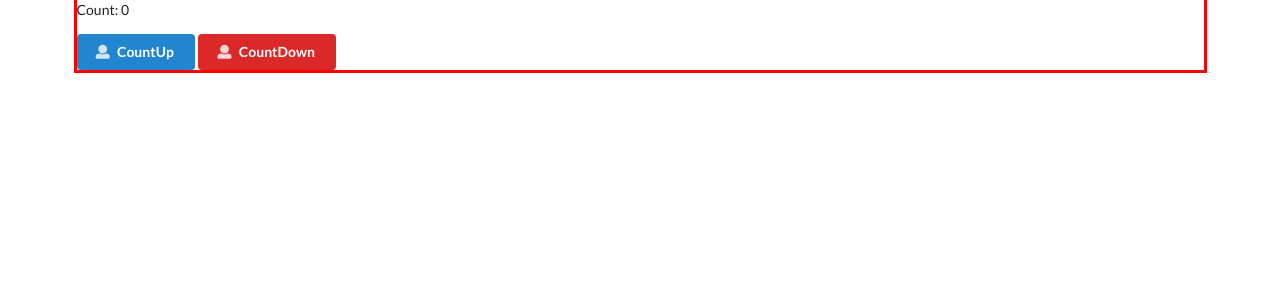
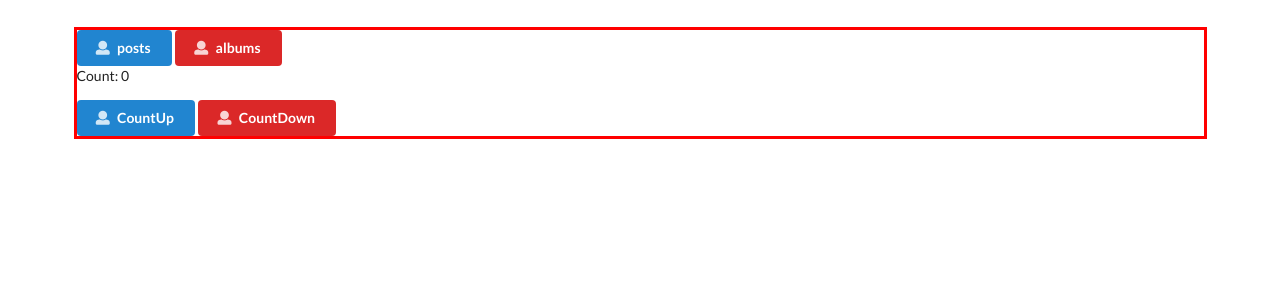
Before and after one commit to Hayate08A/youtube-reactStarted, a React (Create React App) app: page / in a window 1280 px wide. Shown: the top 300 px of the page. Built offline with nearby package versions, Linux system fonts and the light colour scheme.

Commit message:
[Add] #7 axios を用いたHTTP通信の実装
as [] でいいのか・・・？

```diff
--- a/public/style.css
+++ b/public/style.css
@@ -1,6 +1,7 @@
 .app_container {
   outline: solid 3px #ff0000;
   background: #fff;
+  margin-top: 30px;
 }
 
 .button_container {
--- a/src/components/app/App.tsx
+++ b/src/components/app/App.tsx
@@ -1,10 +1,36 @@
-import React from 'react';
+import React, { useState } from 'react';
 
 import Counter from '../counter/Counter';
+import Button from '../button/Button';
+import jsonplaceholder from '../../apis/jsonplaceholder';
+import Resources from '../resources/Resources';
 
 export const App = () => {
+  const [resources, setResources] = useState([]);
+
+  const getPosts = async () => {
+    try {
+      const posts = await jsonplaceholder.get('/post');
+      setResources(posts.data as []);
+    } catch (error) {
+      console.log(error);
+    }
+  };
+
+  const getAlbums = async () => {
+    try {
+      const albums = await jsonplaceholder.get('/albums');
+      setResources(albums.data as []);
+    } catch (error) {
+      console.log(error);
+    }
+  };
+
   return (
     <div className='ui container app_container'>
+      <Button onClick={getPosts} buttonColor='primary' title='posts' />
+      <Button onClick={getAlbums} buttonColor='red' title='albums' />
+      <Resources resources={resources} />
       <Counter />
     </div>
   );
--- a/src/components/app/app.scss
+++ b/src/components/app/app.scss
@@ -1,3 +1,4 @@
 .app_container {
   @include debug();
+  margin-top: 30px;
 }
```
Also changed, not shown: 1 other file (tests, documents, lock files or other folders).
